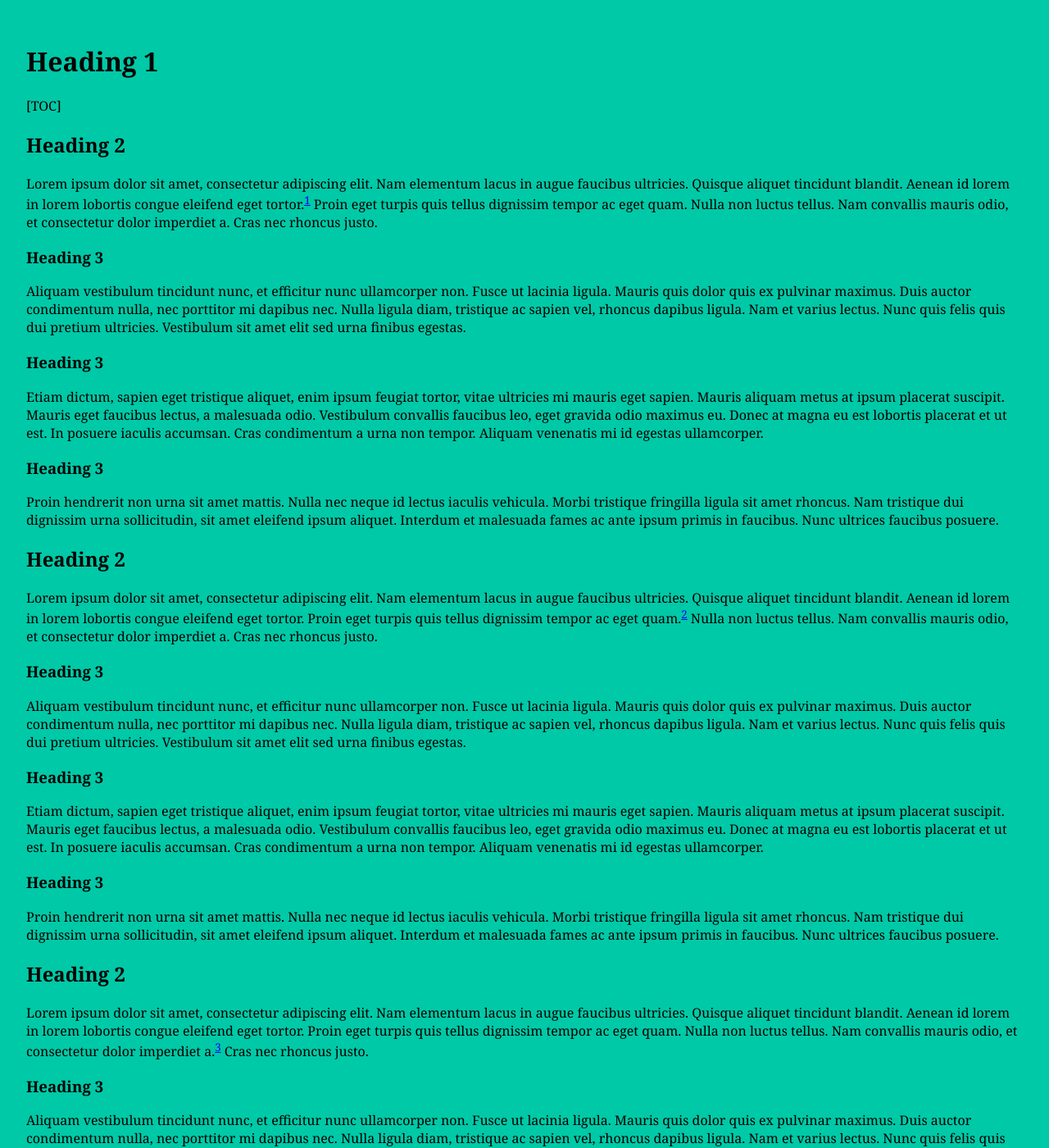
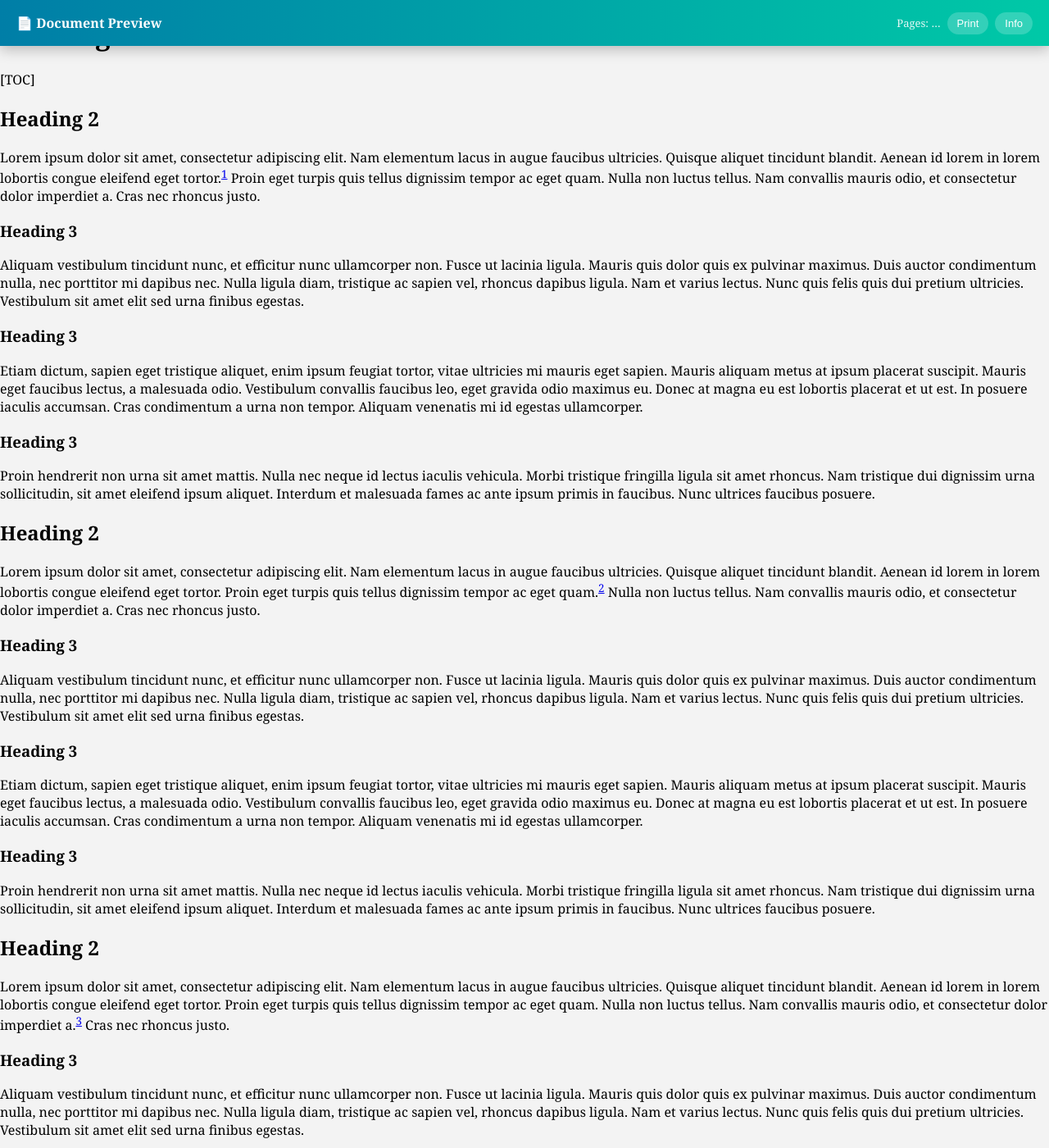
Before and after one commit to CigdemTongal/cigdemtongal.github.io, a Jekyll site: the page built from index.md, in a window 1280 px wide and 1400 px high. Shown: the whole window at 82% size. Built offline with Jekyll 4.4.1, drawn with Linux system fonts in a browser that asks for light colours; our own code applies the rules of GitHub Pages for plain Markdown files.

Commit message:
Enhance default layout with new styles and UI
Refactor HTML layout with improved styles and UI elements.

```diff
--- a/_layouts/default.html
+++ b/_layouts/default.html
@@ -2,43 +2,106 @@
 <html lang="en">
 <head>
   <meta charset="utf-8">
-  <meta name="viewport" content="width=device-width, initial-scale=1.0">
+  <meta name="viewport" content="width=device-width, initial-scale=1">
 
   <title>{{ page.title }}</title>
 
-  <!-- Paged.js polyfill (automatically breaks content into pages) -->
+  <!-- Paged.js -->
   <script src="https://unpkg.com/pagedjs/dist/paged.polyfill.js"></script>
 
   <style>
-    /* ---------------------------------
-       SCREEN BACKGROUND (distinct)
-       --------------------------------- */
+    /* ======================================================
+       COLOR PALETTE
+       ====================================================== */
+    :root {
+      --red: #ff3e41;
+      --orange: #ff8a43;
+      --yellow: #ffeb7f;
+      --mint: #00c9a7;
+      --blue: #007ea7;
+      --bg: #f3f3f3;
+    }
+
+    /* ======================================================
+       SCREEN CANVAS
+       ====================================================== */
     body {
       margin: 0;
-      padding: 2rem;
-      background: #00c9a7; /* you chose this color palette */
-      font-family: Georgia, serif;
+      background: var(--bg);
+      font-family: Georgia, "Times New Roman", serif;
     }
 
-    /* ---------------------------------
-       PAGED.JS GENERATED PAGES
-       --------------------------------- */
-    .pagedjs_page {
-      background: white; /* actual "paper" */
-      margin: 1.75rem auto; /* vertical spacing */
-      box-shadow: 0 10px 25px rgba(0, 0, 0, 0.25);
-      border-radius: 4px;
-      overflow: hidden;
+    /* ======================================================
+       SCREEN UI CHROME (NOT PART OF DOCUMENT)
+       ====================================================== */
+    .ui-header {
+      position: fixed;
+      top: 0;
+      left: 0;
+      right: 0;
+      height: 56px;
+      background: linear-gradient(90deg, var(--blue), var(--mint));
+      color: white;
+      display: flex;
+      align-items: center;
+      justify-content: space-between;
+      padding: 0 1.25rem;
+      box-shadow: 0 4px 16px rgba(0,0,0,0.25);
+      z-index: 1000;
     }
 
-    /* each pagebox inside must also be white */
+    .ui-title {
+      font-size: 16px;
+      font-weight: 600;
+    }
+
+    .ui-controls {
+      display: flex;
+      gap: 0.5rem;
+      align-items: center;
+    }
+
+    .ui-btn {
+      background: rgba(255,255,255,0.2);
+      border: none;
+      color: white;
+      padding: 6px 12px;
+      border-radius: 999px;
+      font-size: 13px;
+      cursor: pointer;
+    }
+
+    .ui-btn:hover {
+      background: rgba(255,255,255,0.35);
+    }
+
+    .page-counter {
+      font-size: 13px;
+      opacity: 0.9;
+    }
+
+    /* Push pages below header */
+    .pagedjs_pages {
+      padding-top: 80px;
+    }
+
+    /* ======================================================
+       PAGED.JS PAGE PREVIEW
+       ====================================================== */
+    .pagedjs_page {
+      background: white;
+      margin: 2rem auto;
+      box-shadow: 0 14px 36px rgba(0,0,0,0.3);
+      border-radius: 4px;
+    }
+
     .pagedjs_pagebox {
       background: white;
     }
 
-    /* ---------------------------------
-       PRINT SETTINGS (clean output)
-       --------------------------------- */
+    /* ======================================================
+       PRINT RULES (SPEC-ALIGNED)
+       ====================================================== */
     @page {
       size: A4;
       margin: 2.5cm;
@@ -46,13 +109,21 @@
 
     @media print {
       body {
-        background: white !important;
-        padding: 0;
+        background: white;
       }
+
+      .ui-header {
+        display: none !important;
+      }
+
       .pagedjs_page {
+        margin: 0;
         box-shadow: none;
-        margin: 0;
         border-radius: 0;
+      }
+
+      .pagedjs_pages {
+        padding-top: 0;
       }
     }
   </style>
@@ -60,7 +131,90 @@
 
 <body>
 
+  <!-- ======================================================
+       SCREEN-ONLY UI CHROME
+       ====================================================== -->
+  <div class="ui-header">
+    <div class="ui-title">
+      📄 Document Preview
+    </div>
+    <div class="ui-controls">
+      <div class="page-counter" id="pageCounter">
+        Pages: …
+      </div>
+      <button class="ui-btn" onclick="window.print()">Print</button>
+      <button class="ui-btn" onclick="showInfo()">Info</button>
+    </div>
+  </div>
+
+  <!-- ======================================================
+       DOCUMENT CONTENT (PAGED.JS OWNS THIS)
+       ====================================================== -->
   {{ content }}
+
+  <!-- ======================================================
+       INFO MODAL (SCREEN ONLY)
+       ====================================================== -->
+  <div id="infoModal" style="
+    display:none;
+    position:fixed;
+    inset:0;
+    background:rgba(0,0,0,0.45);
+    z-index:2000;
+    align-items:center;
+    justify-content:center;
+  ">
+    <div style="
+      background:white;
+      padding:1.75rem 2rem;
+      max-width:420px;
+      border-radius:12px;
+      box-shadow:0 20px 50px rgba(0,0,0,0.35);
+      border-top:6px solid var(--orange);
+    ">
+      <h3 style="margin-top:0;color:var(--orange);">
+        Best PDF Results ✨
+      </h3>
+      <p>
+        For perfect output, use <strong>Google Chrome</strong>.
+      </p>
+      <p style="font-size:14px;line-height:1.6;">
+        • Paper size: <strong>A4</strong><br>
+        • Scale: <strong>100%</strong><br>
+        • Margins: <strong>None</strong><br>
+        • Background graphics: <strong>On</strong><br>
+        • Headers & footers: <strong>Off</strong>
+      </p>
+      <p style="font-size:13px;opacity:0.8;">
+        Paged.js already paginated the document — don’t let the browser “help”.
+      </p>
+      <button class="ui-btn" style="background:var(--mint);color:#003;" onclick="hideInfo()">
+        Got it
+      </button>
+    </div>
+  </div>
+
+  <!-- ======================================================
+       SCREEN-ONLY JS (SAFE WITH PAGED.JS)
+       ====================================================== -->
+  <script>
+    function showInfo() {
+      document.getElementById("infoModal").style.display = "flex";
+    }
+
+    function hideInfo() {
+      document.getElementById("infoModal").style.display = "none";
+    }
+
+    // Paged.js hook: update page counter after render
+    class PageCounter extends Paged.Handler {
+      afterRendered(pages) {
+        const el = document.getElementById("pageCounter");
+        if (el) el.textContent = "Pages: " + pages.length;
+      }
+    }
+    Paged.registerHandlers(PageCounter);
+  </script>
 
 </body>
 </html>
```
